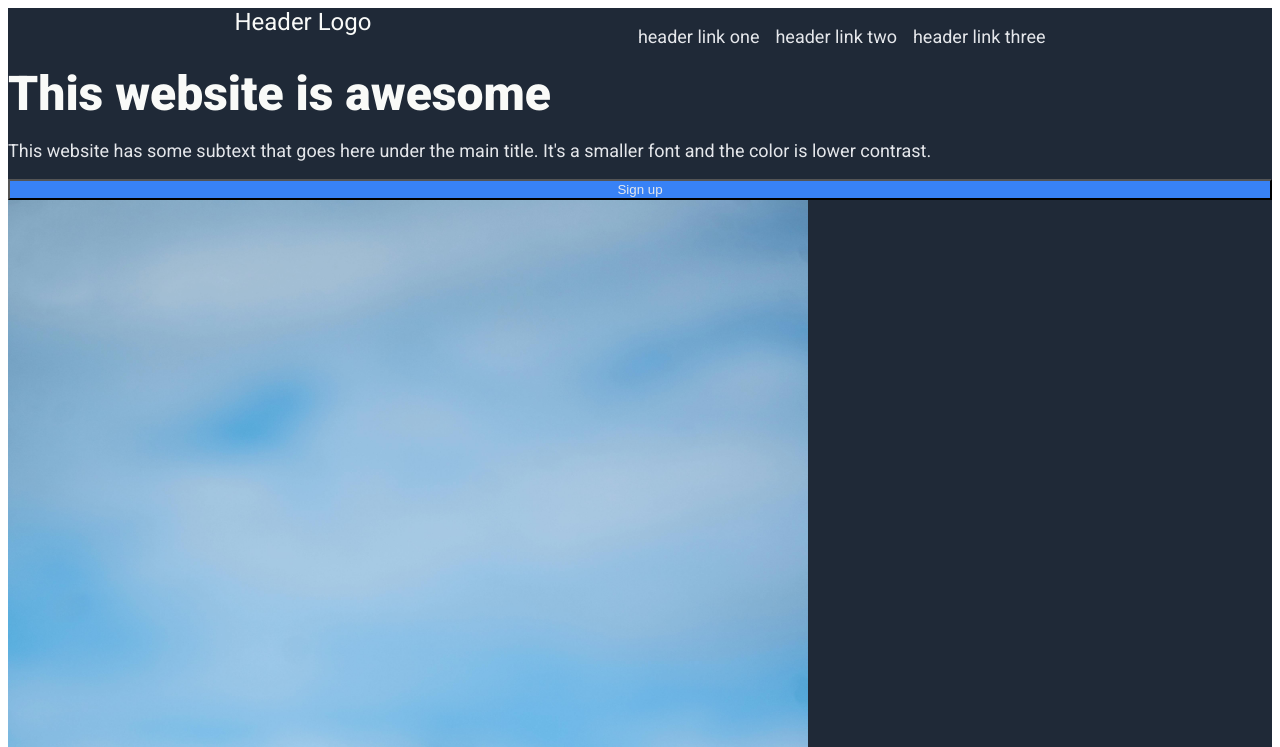
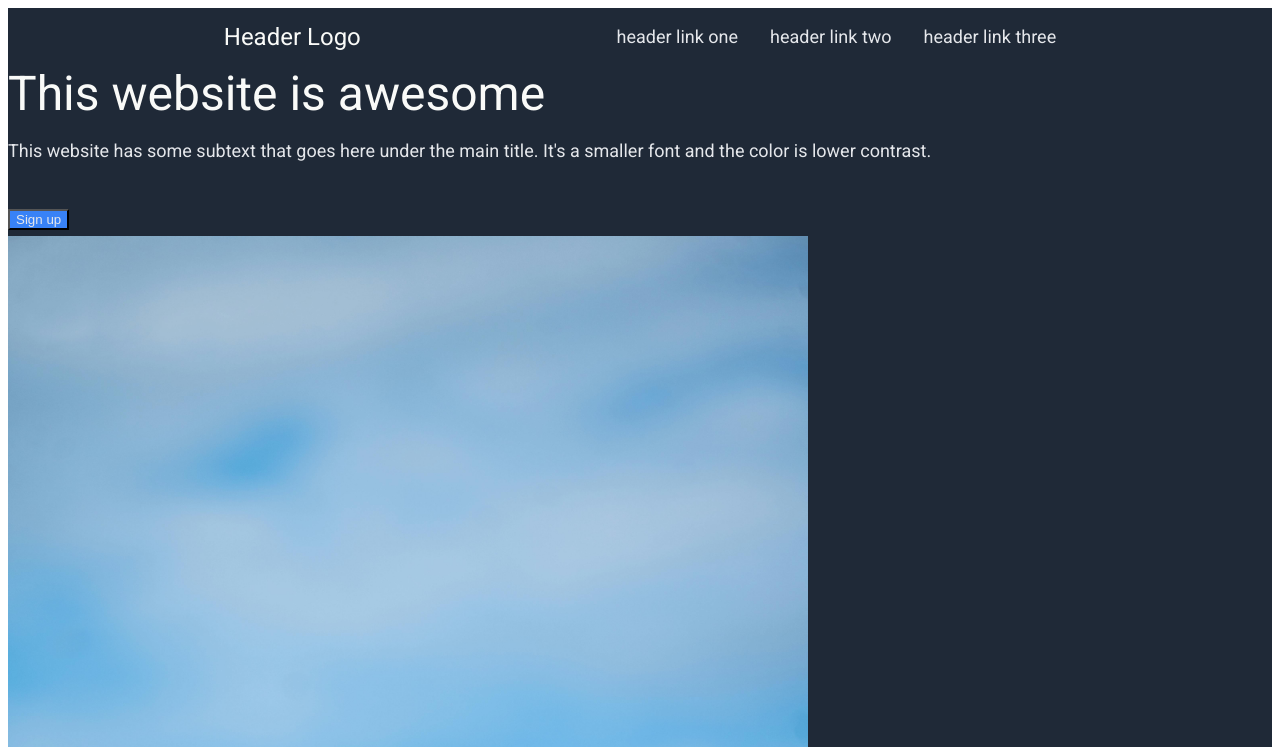
Before and after one commit to babalooso/flexbox-landing-page, a plain HTML site: page index.html in a window 1280 px wide. Shown: the top 747 px of the page. Drawn offline with Linux system fonts and the light colour scheme.

Commit message:
created a container for hero text, secondary text, and button

```diff
--- a/index.html
+++ b/index.html
@@ -18,11 +18,12 @@
                 <li>header link three</li>
             </ul>
          </div>
-            <div class="hero-main-text">This website is awesome</div>
+            <div class="hero-main-text">This website is awesome
             <p class="hero-secondary-text">This website has some subtext that goes here under the main title.
                 It's a smaller font and the color is lower contrast.
             </p>
             <button class="sign-up">Sign up</button>
+            </div>
            <img src="images/bird-on-cactus.jpeg" class="hero-image" alt="Bird sitting on top of cactus peering down against a blue sky">
         </header>
 
--- a/style.css
+++ b/style.css
@@ -21,12 +21,13 @@ header {
 .nav-bar {
     display: flex;
     justify-content: space-evenly;
+    align-items: center;
 }
 
 .header-link-text {
     display: flex;
     justify-content: space-evenly;
-    gap: 16px;
+    gap: 32px;
 }
 
 .hero-logo-text {
@@ -37,7 +38,6 @@ header {
 .hero-main-text {
     font-size: 48px;
     color: #F9FAF8;
-    font-weight: 900;
 }
 
 .hero-secondary-text,
```
